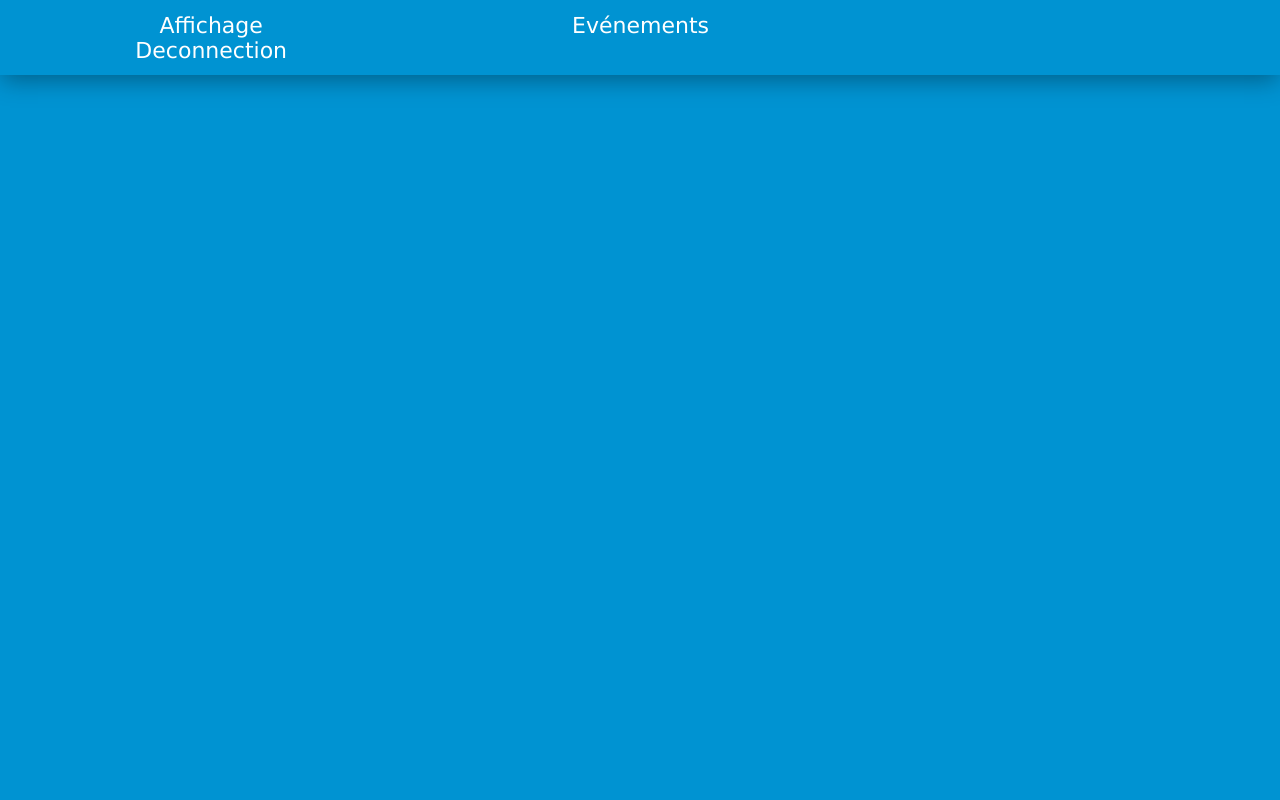
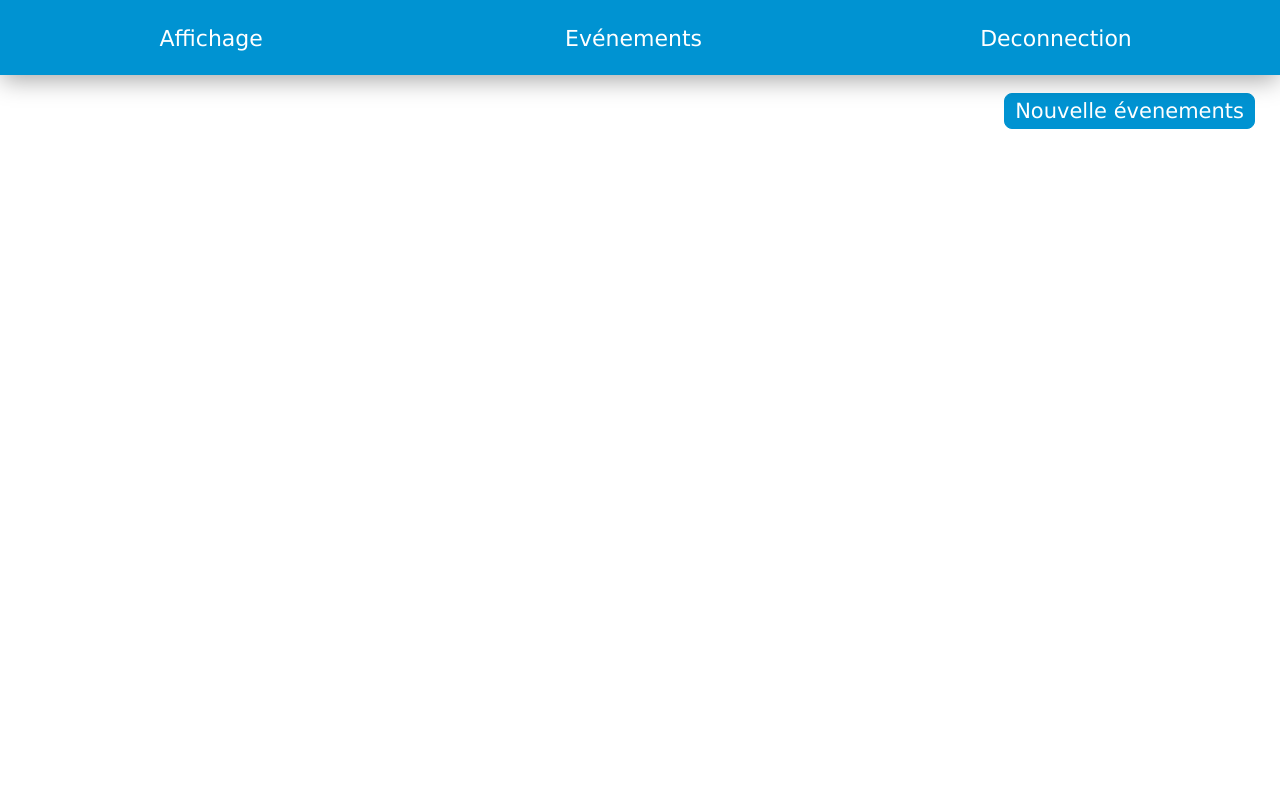
Before and after one commit to SaillyMaxence/-LP-DIM-Challenge-Web, a PHP site: page /pages/evenement.php in a window 1280 px wide. Run offline with PHP 8.4, Linux system fonts and the light colour scheme; data that the repository does not hold is empty.

Commit message:
ajout bouton nouveau evenement

```diff
--- a/pages/evenement.php
+++ b/pages/evenement.php
@@ -1,39 +1,33 @@
 <?php session_start() ?>
 <!DOCTYPE html>
 <html>
+
 <head>
     <meta charset="utf-8" />
     <meta http-equiv="X-UA-Compatible" content="IE=edge">
     <title>Challenge web</title>
     <meta name="viewport" content="width=device-width, initial-scale=1">
     <link rel="stylesheet" type="text/css" media="screen" href="../styles/style.css" />
-    <link rel="stylesheet" type="text/css" href="../libs/datatable/datatables.min.css"/>
+    <link rel="stylesheet" type="text/css" href="../libs/datatable/datatables.min.css" />
     <link rel="stylesheet" type="text/css" href="../libs\font-awesome\css\font-awesome.min.css">
 </head>
+
 <body>
-<div  class="container">
-<nav>
-            <ul>
-                <a href="">
-                    <li>Affichage</li>
-                </a>
-                <a href="evenement.php">
-                    <li>Evénements</li>
-                </a>
-                <a href="">
-                    <li>Deconnection</li>
-                </a>
-
+    <div class="container">
+        <nav>
+            <ul><a href=""><li>Affichage</li></a><a href="evenement.php"><li>Evénements</li></a><a href=""><li>Deconnection</li></a>
             </ul>
         </nav>
         <div class="grp1">
-
-        <table id="datatable"></table>
+            <table id="datatable"></table>
+<br>
+           <a href="" id="newevent">Nouvelle évenements</a>
         </div>
 
-</div>
+    </div>
     <script src="../libs/jquery.js"></script>
     <script type="text/javascript" src="../libs/datatable/datatables.min.js"></script>
     <script src="../scripts/evenement.js"></script>
 </body>
+
 </html>
--- a/styles/style.css
+++ b/styles/style.css
@@ -1,8 +1,8 @@
-html,body {
-overflow: hidden;
+body {
+  position: relative;
   margin: 0;
   padding: 0;
-  height: 100%;;
+  height: 100%;
 }
 
 .container {
@@ -120,4 +120,22 @@ input[type=password] {
   color: white;
   margin-top: 2px;
 }
+
+.grp1 {
+  height: 100%;
+  background: #fff;
+  width: 100%;
+}
+
+.grp1 #newevent {
+  border: solid 1px #0093d2;
+  background-color: #0093d2;
+  padding: 5px 10px;
+  border-radius: 8px;
+  font-size: 21px;
+  font-family: Verdana;
+  color: white;
+  float: right;
+  margin-right: 25px;
+}
 /*# sourceMappingURL=style.css.map */
--- a/styles/style.scss
+++ b/styles/style.scss
@@ -3,6 +3,7 @@ body {
     position: relative;
     margin: 0;
     padding: 0;
+    height: 100%;
 }
 
 .container {
@@ -35,7 +36,6 @@ nav {
         a {
             color: #fff;
             &:last-child::after {}
-
         }
         li {
             display: inline-block;
@@ -113,3 +113,20 @@ input[type=password] {
     color: white;
     margin-top: 2px;
 }
+
+.grp1 {
+    height: 100%;
+    background: #fff;
+    width: 100%;
+    #newevent {
+        border: solid 1px $bleu;
+        background-color: $bleu;
+        padding: 5px 10px;
+        border-radius: 8px;
+        font-size: 21px;
+        font-family: Verdana;
+        color: white;
+        float:right;
+            margin-right :25px;
+    }
+}
```
Also changed, not shown: 1 other file.
